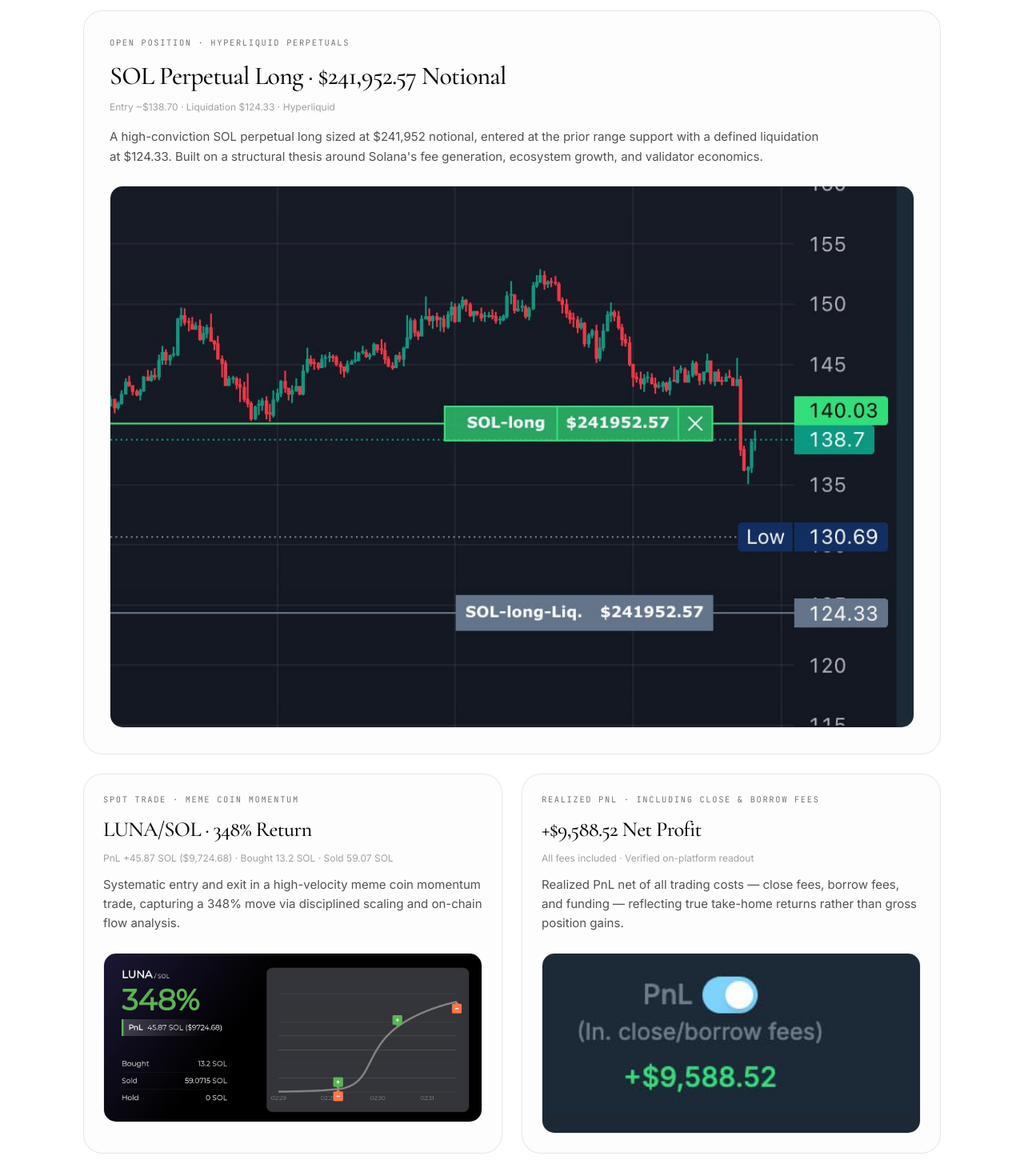
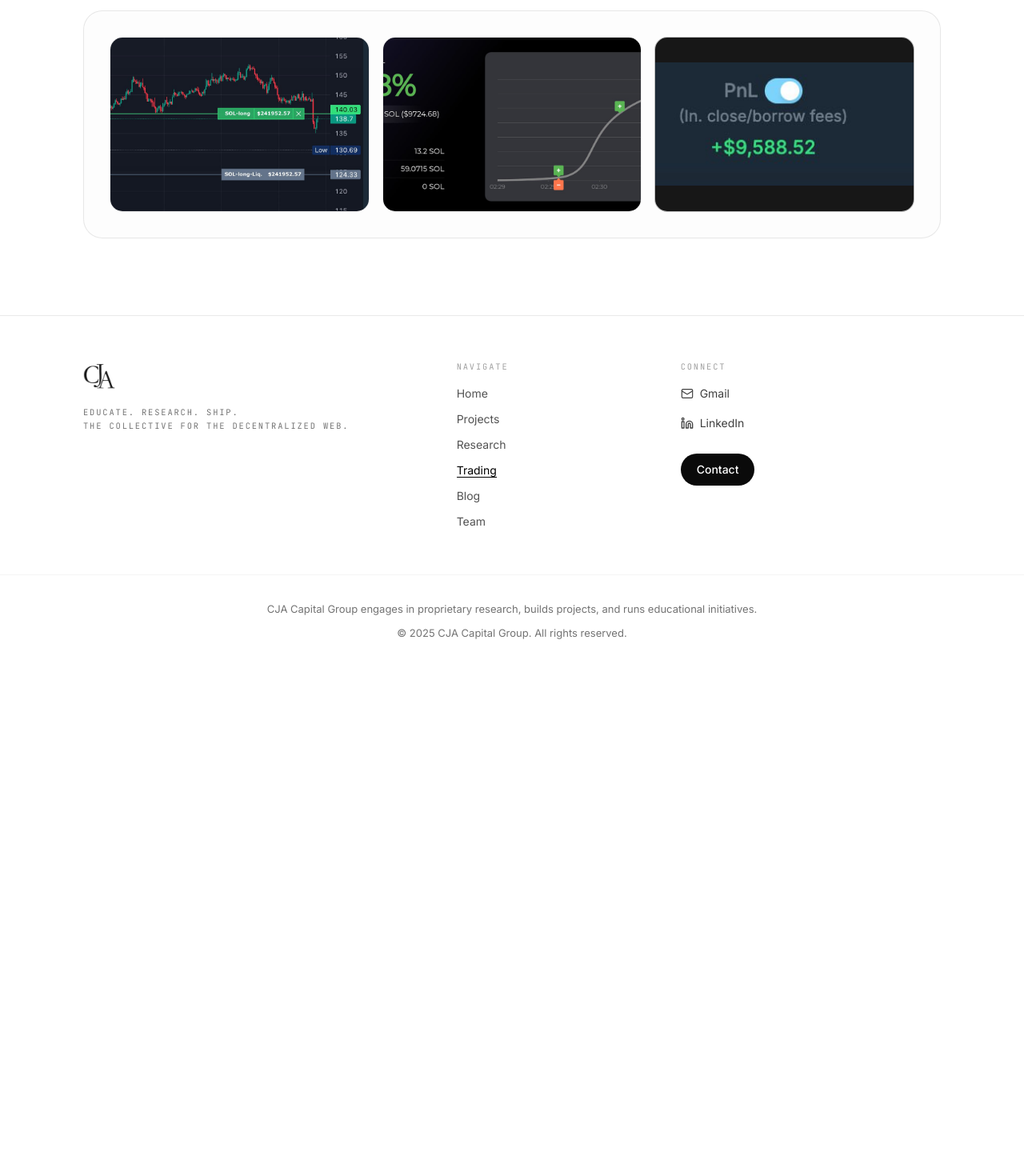
Before and after one commit to Jazib225/CJAWeb, a React (Vite) app: page /trading in a window 1280 px wide. Shown: the part 540-2010 px from the top of the page at 80% size. After the commit the page ends 1374 px from the top, so only its background shows below. Built offline with nearby package versions, Linux system fonts and the light colour scheme.

Commit message:
Simplified trading page

```diff
--- a/src/app/pages/ResearchPage.tsx
+++ b/src/app/pages/ResearchPage.tsx
@@ -53,7 +53,7 @@ export function ResearchPage() {
           </motion.article>
 
           <motion.article
-            className="md:col-span-2 flex h-full min-h-0 flex-col rounded-3xl border border-neutral-200/90 bg-neutral-50/40 p-5 sm:p-6 lg:p-8 hover:bg-white hover:shadow-xl hover:shadow-neutral-900/[0.06] transition-all"
+            className="flex h-full min-h-0 flex-col rounded-3xl border border-neutral-200/90 bg-neutral-50/40 p-5 sm:p-6 hover:bg-white hover:shadow-xl hover:shadow-neutral-900/[0.06] transition-all"
             whileHover={{ y: -4 }}
           >
             <div className="flex min-h-0 flex-1 flex-col">
@@ -63,21 +63,21 @@ export function ResearchPage() {
               <div className="mt-3 mb-1 inline-flex size-11 shrink-0 items-center justify-center rounded-xl border border-neutral-200 bg-white p-1.5 shadow-[0_1px_0_rgba(0,0,0,0.04)]">
                 <img src={iconCircle} alt="" className="size-7 object-contain" />
               </div>
-              <h2 className="mt-2 font-serif text-[clamp(1.5rem,4vw,2rem)] leading-snug text-neutral-950 tracking-tight">
+              <h2 className="mt-2 font-serif text-[1.65rem] leading-snug text-neutral-950 tracking-tight">
                 Circle (CRCL): The Reserve Bank of the Internet
               </h2>
-              <p className="mt-4 text-[0.9375rem] leading-relaxed text-neutral-600 max-w-4xl">
+              <p className="mt-3 text-[0.9375rem] leading-relaxed text-neutral-600">
                 Circle has quietly become the neutral infrastructure layer for dollar-denominated payments, settlement,
                 and programmable money at global scale. This thesis argues CRCL is the highest-conviction fintech IPO
                 of the cycle — already embedded across Visa, Mastercard, Coinbase, and sovereign payment networks, with
                 a regulatory moat that competitors cannot replicate.
               </p>
-              <div className="mt-6 rounded-2xl overflow-hidden border border-neutral-200/80 bg-neutral-100" style={{ height: '360px' }}>
+              <div className="mt-6 rounded-2xl overflow-hidden border border-neutral-200/80 bg-neutral-100" style={{ height: '260px' }}>
                 <iframe
                   src="/crcl/"
                   title="Circle CRCL Investment Thesis"
                   className="w-full border-0 pointer-events-none select-none"
-                  style={{ height: '360px' }}
+                  style={{ height: '260px' }}
                   scrolling="no"
                 />
               </div>
@@ -96,7 +96,7 @@ export function ResearchPage() {
           </motion.article>
 
           <motion.article
-            className="md:col-span-2 flex h-full min-h-0 flex-col rounded-3xl border border-neutral-200/90 bg-neutral-50/40 p-5 sm:p-6 lg:p-8 hover:bg-white hover:shadow-xl hover:shadow-neutral-900/[0.06] transition-all"
+            className="flex h-full min-h-0 flex-col rounded-3xl border border-neutral-200/90 bg-neutral-50/40 p-5 sm:p-6 hover:bg-white hover:shadow-xl hover:shadow-neutral-900/[0.06] transition-all"
             whileHover={{ y: -4 }}
           >
             <div className="flex min-h-0 flex-1 flex-col">
@@ -106,13 +106,13 @@ export function ResearchPage() {
               <div className="mt-3 mb-1 inline-flex size-11 shrink-0 items-center justify-center rounded-xl border border-neutral-200 bg-white p-1.5 shadow-[0_1px_0_rgba(0,0,0,0.04)]">
                 <img src={iconAave} alt="" className="size-7 object-contain" />
               </div>
-              <h2 className="mt-2 font-serif text-[clamp(1.5rem,4vw,2rem)] leading-snug text-neutral-950 tracking-tight">
+              <h2 className="mt-2 font-serif text-[1.65rem] leading-snug text-neutral-950 tracking-tight">
                 AAVE vs. MORPHO: Long / Short Pair Trade Analysis
               </h2>
               <p className="mt-2 text-[0.75rem] text-neutral-400">
                 Long AAVE / Short MORPHO · Christopher Herzog · Purdue University
               </p>
-              <p className="mt-4 text-[0.9375rem] leading-relaxed text-neutral-600 max-w-4xl">
+              <p className="mt-3 text-[0.9375rem] leading-relaxed text-neutral-600">
                 At approximately equal $1.6B FDVs, AAVE generates $74.8M in annualized protocol revenue with an active
                 $50M/year buyback program — while MORPHO captures zero protocol revenue and faces 219M founder tokens
                 beginning to vest in May 2026. This delta-neutral memo isolates three structural edges: an infinite
--- a/src/app/pages/TradingPage.tsx
+++ b/src/app/pages/TradingPage.tsx
@@ -20,8 +20,9 @@ export function TradingPage() {
           </h1>
           <p className="mt-5 text-[0.9375rem] leading-relaxed text-neutral-600 max-w-2xl">
             Scaled $50 into a six-figure portfolio in 18 months through systematic trading across spot and derivatives
-            markets — leveraging on-chain analytics, market microstructure, and disciplined risk management. Founded a
-            mentorship program for 10+ traders, with participants achieving 2x–100x portfolio growth.
+            markets. Executed quantitative strategies using market data, on-chain analytics, and disciplined risk
+            management frameworks. Founded and led a mentorship program for 10+ traders, with participants achieving
+            2x–100x portfolio growth.
           </p>
         </div>
 
@@ -46,87 +47,29 @@ export function TradingPage() {
           </div>
         </section>
 
-        <div className="grid md:grid-cols-2 gap-4 lg:gap-6">
-
         <motion.article
-            className="md:col-span-2 flex h-full min-h-0 flex-col rounded-3xl border border-neutral-200/90 bg-neutral-50/40 p-5 sm:p-6 lg:p-8 hover:bg-white hover:shadow-xl hover:shadow-neutral-900/[0.06] transition-all"
+          className="rounded-3xl border border-neutral-200/90 bg-neutral-50/40 p-5 sm:p-6 lg:p-8 hover:bg-white hover:shadow-xl hover:shadow-neutral-900/[0.06] transition-all"
           whileHover={{ y: -4 }}
         >
-            <div className="flex min-h-0 flex-1 flex-col">
-              <p className="font-mono-cja text-[0.65rem] uppercase tracking-[0.16em] text-neutral-500">
-                Open Position · Hyperliquid Perpetuals
-              </p>
-              <h2 className="mt-3 font-serif text-[clamp(1.5rem,4vw,2rem)] leading-snug text-neutral-950 tracking-tight">
-                SOL Perpetual Long · $241,952.57 Notional
-              </h2>
-              <p className="mt-2 text-[0.75rem] text-neutral-400">
-                Entry ~$138.70 · Liquidation $124.33 · Hyperliquid
-              </p>
-              <p className="mt-4 text-[0.9375rem] leading-relaxed text-neutral-600 max-w-4xl">
-                A high-conviction SOL perpetual long sized at $241,952 notional, entered at the prior range support
-                with a defined liquidation at $124.33. Built on a structural thesis around Solana's fee generation,
-                ecosystem growth, and validator economics.
-              </p>
-              <div className="mt-6 rounded-2xl overflow-hidden border border-neutral-200/80">
+          <div className="grid grid-cols-1 sm:grid-cols-3 gap-3 lg:gap-4">
+            <div className="rounded-2xl overflow-hidden border border-neutral-200/80">
               <img
                 src="/open_position.png"
-                  alt="SOL perpetual long — $241,952.57 notional on Hyperliquid"
-                  className="w-full h-auto block"
+                alt="SOL perpetual long on Hyperliquid"
+                className="w-full h-full object-cover block"
               />
             </div>
-            </div>
-          </motion.article>
-
-          <motion.article
-            className="flex h-full min-h-0 flex-col rounded-3xl border border-neutral-200/90 bg-neutral-50/40 p-5 sm:p-6 hover:bg-white hover:shadow-xl hover:shadow-neutral-900/[0.06] transition-all"
-            whileHover={{ y: -4 }}
-          >
-            <div className="flex min-h-0 flex-1 flex-col">
-              <p className="font-mono-cja text-[0.65rem] uppercase tracking-[0.16em] text-neutral-500">
-                Spot Trade · Meme Coin Momentum
-              </p>
-              <h2 className="mt-3 font-serif text-[1.65rem] leading-snug text-neutral-950 tracking-tight">
-                LUNA/SOL · 348% Return
-              </h2>
-              <p className="mt-2 text-[0.75rem] text-neutral-400">
-                PnL +45.87 SOL ($9,724.68) · Bought 13.2 SOL · Sold 59.07 SOL
-              </p>
-              <p className="mt-3 text-[0.9375rem] leading-relaxed text-neutral-600">
-                Systematic entry and exit in a high-velocity meme coin momentum trade, capturing a 348% move via
-                disciplined scaling and on-chain flow analysis.
-              </p>
-              <div className="mt-6 rounded-2xl overflow-hidden border border-neutral-200/80">
+            <div className="rounded-2xl overflow-hidden border border-neutral-200/80">
               <img
                 src="/pnl2.png"
-                  alt="LUNA/SOL trade — 348% return, +$9,724.68 PnL"
-                  className="w-full h-auto block"
+                alt="LUNA/SOL 348% return trade"
+                className="w-full h-full object-cover block"
               />
             </div>
-            </div>
-          </motion.article>
-
-          <motion.article
-            className="flex h-full min-h-0 flex-col rounded-3xl border border-neutral-200/90 bg-neutral-50/40 p-5 sm:p-6 hover:bg-white hover:shadow-xl hover:shadow-neutral-900/[0.06] transition-all"
-            whileHover={{ y: -4 }}
-          >
-            <div className="flex min-h-0 flex-1 flex-col">
-              <p className="font-mono-cja text-[0.65rem] uppercase tracking-[0.16em] text-neutral-500">
-                Realized PnL · Including Close &amp; Borrow Fees
-              </p>
-              <h2 className="mt-3 font-serif text-[1.65rem] leading-snug text-neutral-950 tracking-tight">
-                +$9,588.52 Net Profit
-              </h2>
-              <p className="mt-2 text-[0.75rem] text-neutral-400">
-                All fees included · Verified on-platform readout
-              </p>
-              <p className="mt-3 text-[0.9375rem] leading-relaxed text-neutral-600">
-                Realized PnL net of all trading costs — close fees, borrow fees, and funding — reflecting true
-                take-home returns rather than gross position gains.
-              </p>
-              <div className="mt-6 rounded-2xl overflow-hidden border border-neutral-200/80">
+            <div className="rounded-2xl overflow-hidden border border-neutral-200/80 flex items-center justify-center bg-neutral-900">
               <img
                 src="/pnl1.png"
-                  alt="Realized PnL — +$9,588.52 net of all fees"
+                alt="Realized PnL readout"
                 className="w-full h-auto block"
               />
             </div>
@@ -134,7 +77,6 @@ export function TradingPage() {
         </motion.article>
 
       </div>
-      </div>
     </motion.section>
   )
 }
```
Lines whose indentation alone changed are shown as unchanged.
